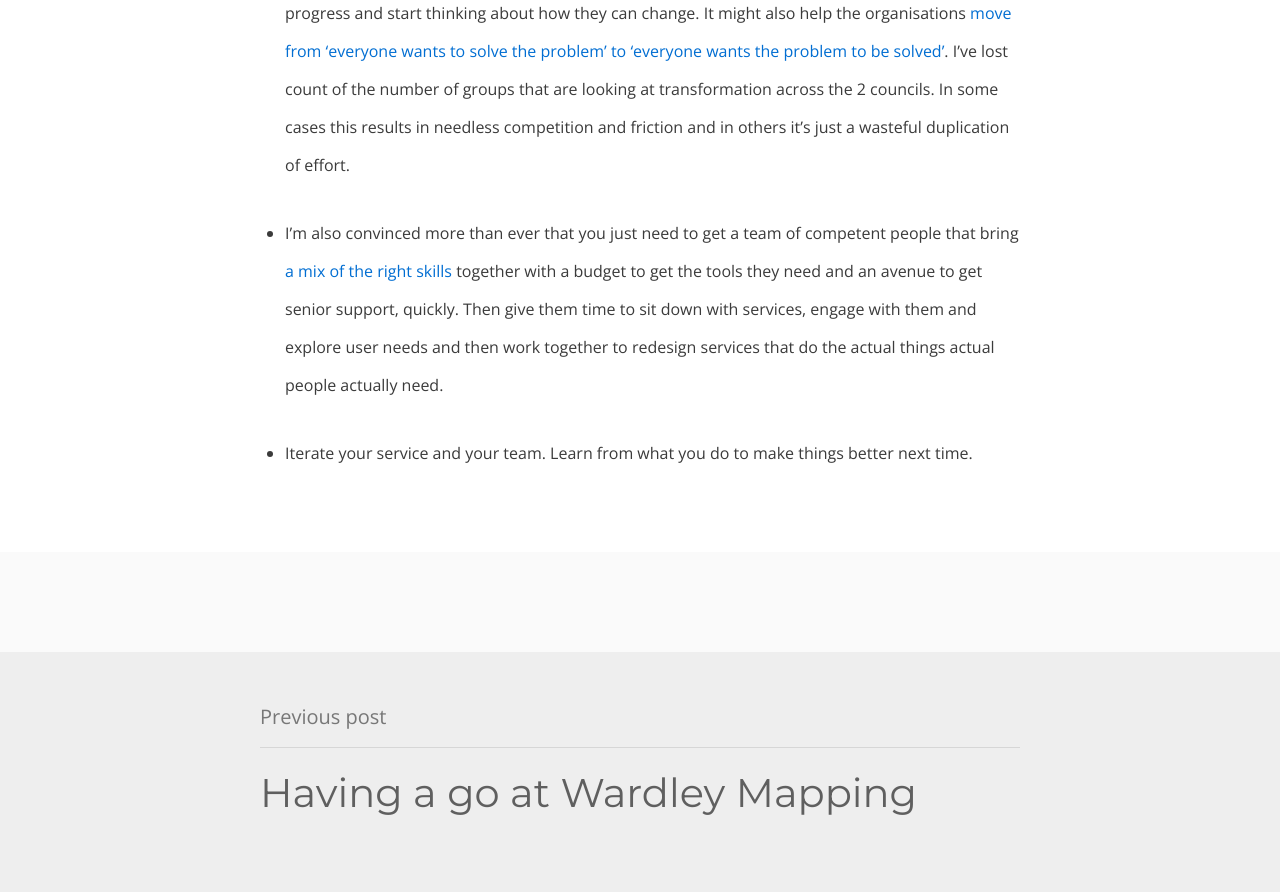
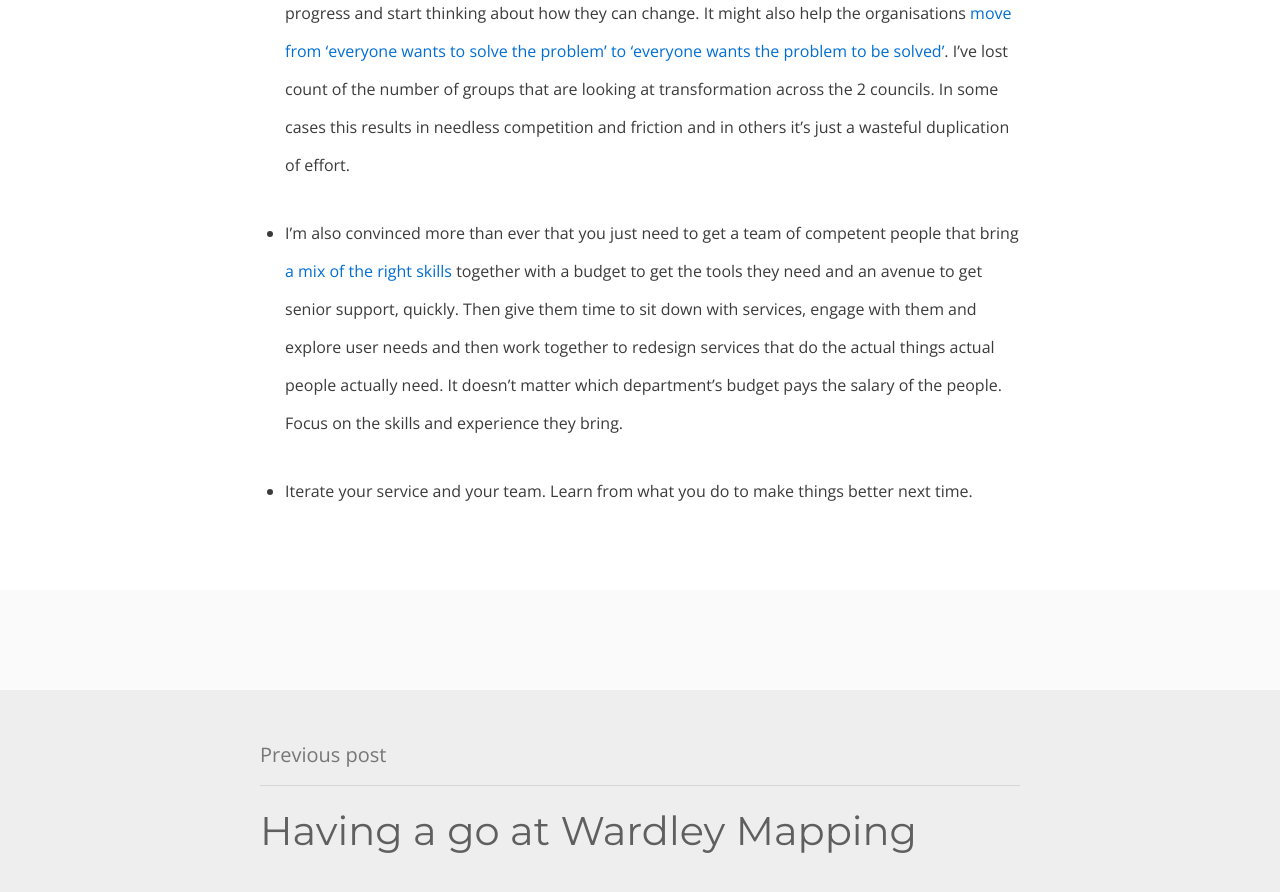
Before and after one commit to BforBen/bforben.github.io, a Jekyll site: the page built from _posts/2017-03-07-reflections-on-local-government-transformation.md, in a window 1280 px wide and 900 px high, scrolled down 2678 px. Shown: the top 892 px of the window. Built offline with Jekyll 4.4.1, drawn with Linux system fonts in a browser that asks for light colours; nearby versions of some CDN libraries; comment, search, counter and statistics services are not loaded.

Commit message:
Update 2017-03-07-reflections-on-local-government-transformation.md

```diff
--- a/_posts/2017-03-07-reflections-on-local-government-transformation.md
+++ b/_posts/2017-03-07-reflections-on-local-government-transformation.md
@@ -29,6 +29,6 @@ Reflecting on my experiences there are some areas that I think are important to
 
 * Be [open about what you're doing](https://www.gov.uk/design-principles#tenth) so others can learn, join in, see progress as well as lack of progress and start thinking about how they can change. It might also help the organisations [move from 'everyone wants to solve the problem' to 'everyone wants the problem to be solved'](http://www.hollidazed.co.uk/2016/04/30/everyone-wants-to-solve-the-problem/). I've lost count of the number of groups that are looking at transformation across the 2 councils. In some cases this results in needless competition and friction and in others it's just a wasteful duplication of effort.
 
-* I'm also convinced more than ever that you just need to get a team of competent people that bring [a mix of the right skills](https://localgovdigital.info/localgov-digital-makers/outputs/local-government-digital-service-standard/standard/2/) together with a budget to get the tools they need and an avenue to get senior support, quickly. Then give them time to sit down with services, engage with them and explore user needs and then work together to redesign services that do the actual things actual people actually need.
+* I'm also convinced more than ever that you just need to get a team of competent people that bring [a mix of the right skills](https://localgovdigital.info/localgov-digital-makers/outputs/local-government-digital-service-standard/standard/2/) together with a budget to get the tools they need and an avenue to get senior support, quickly. Then give them time to sit down with services, engage with them and explore user needs and then work together to redesign services that do the actual things actual people actually need. It doesn't matter which department's budget pays the salary of the people. Focus on the skills and experience they bring.
 
 * Iterate your service and your team. Learn from what you do to make things better next time.
```
Also changed, not shown: other parts of _posts/2017-03-07-reflections-on-local-government-transformation.md (+1 -1 lines).
